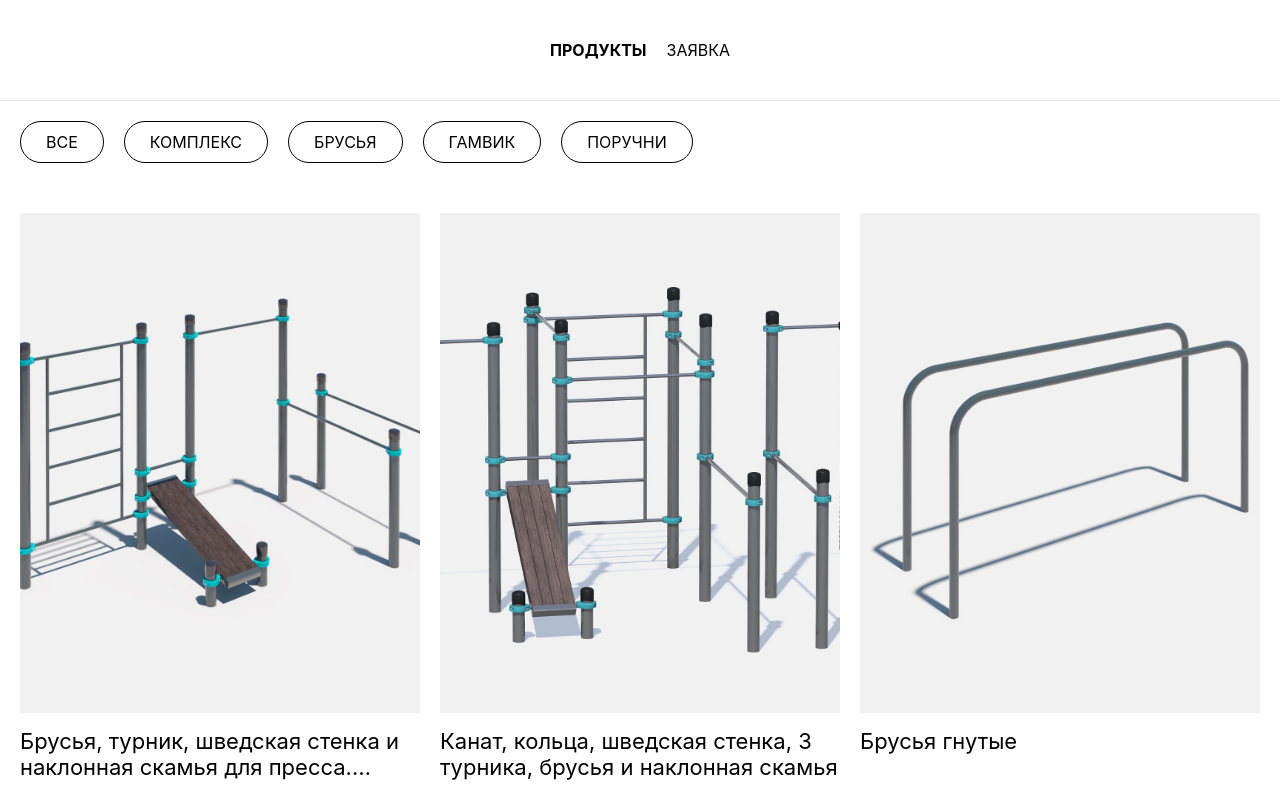
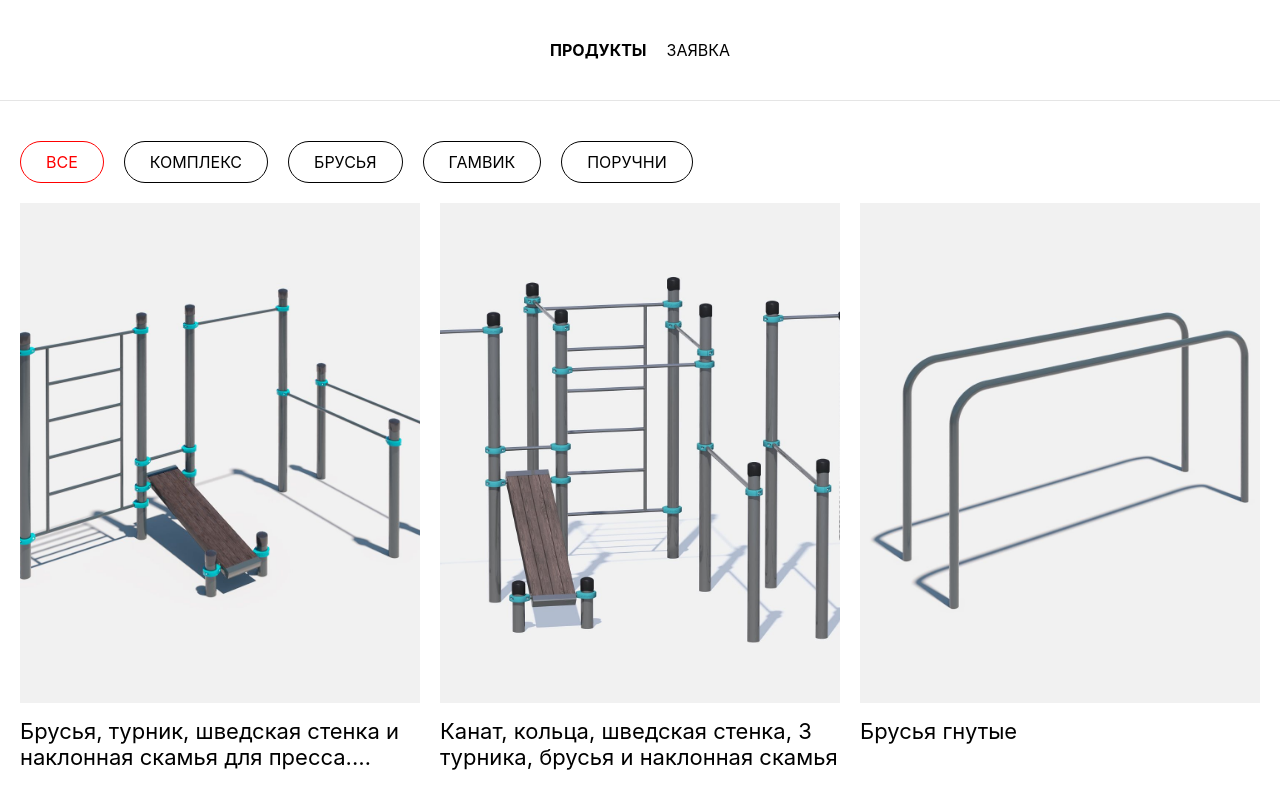
Before and after one commit to rjadyshkom/shopping-cart-demo, a React (Create React App) app: page / in a window 1280 px wide. Shown: the top 798 px of the page. Built offline with nearby package versions, Linux system fonts and the light colour scheme.

Commit message:
feat: filter animate

```diff
--- a/package.json
+++ b/package.json
@@ -8,6 +8,7 @@
     "@testing-library/user-event": "13.5.0",
     "axios": "0.27.2",
     "formik": "2.2.9",
+    "framer-motion": "6.3.11",
     "react": "^18.1.0",
     "react-dom": "^18.1.0",
     "react-router-dom": "6.3.0",
--- a/src/components/UI/filter/Filter.jsx
+++ b/src/components/UI/filter/Filter.jsx
@@ -1,9 +1,8 @@
-import React, { useEffect } from 'react';
+import React from 'react';
 import classes from './Filter.module.css';
 
 export const Filter = ({ products, setItems, activeCategory, setActiveCategory }) => {
   const chips = [...new Set(Object.values(products).map((label) => label.category))];
-  chips.unshift('Все');
 
   const filter = (category) => {
     const filtered = Object.values(products).filter((product) => product.category.includes(category));
@@ -11,14 +10,17 @@ export const Filter = ({ products, setItems, activeCategory, setActiveCategory }
     setItems(filtered);
   };
 
-  useEffect(() => {
-    if (activeCategory.toLocaleLowerCase() === 'все') {
-      setItems(products);
-    }
-  }, [activeCategory, products, setItems]);
-
   return (
     <div className={classes.container}>
+      <span
+        className={activeCategory === 'все' ? `${classes.label} ${classes.active}` : classes.label}
+        onClick={() => {
+          setActiveCategory('все');
+          setItems(products);
+        }}
+      >
+        Все
+      </span>
       {chips.map((category, key) => (
         <span
           className={activeCategory === category ? `${classes.label} ${classes.active}` : classes.label}
--- a/src/components/UI/filter/Filter.module.css
+++ b/src/components/UI/filter/Filter.module.css
@@ -10,7 +10,7 @@
 .container {
     display: flex;
     gap: 20px;
-    grid-column: 1/4;
+    padding: 20px 0;
 }
 
 .label {
@@ -20,9 +20,11 @@
     border-radius: 50px;
     color: #000;
     cursor: pointer;
+    user-select: none;
 }
 
 .active {
     border-color: red;
     color: red;
+    pointer-events: none;
 }
--- a/src/components/UI/product-card/ProductCard.jsx
+++ b/src/components/UI/product-card/ProductCard.jsx
@@ -3,11 +3,18 @@ import classes from './ProductCard.module.css';
 import { Button } from '../button/Button';
 import { TrashButton } from '../trash-button/TrashButton';
 import { Lightbox } from '../lightbox/Lightbox';
+import { motion } from 'framer-motion';
 
 export const ProductCard = ({ product, cartItems, onAdd, onRemove }) => {
   const isExist = cartItems.find((item) => item.id === product.id);
   return (
-    <article className={classes.container}>
+    <motion.div
+      layout
+      animate={{ opacity: 1 }}
+      initial={{ opacity: 0 }}
+      exit={{ opacity: 0 }}
+      className={classes.container}
+    >
       <Lightbox image={product.image} alt={product.description}>
         <img draggable={false} className={classes.image} src={product.image} alt={product.description} />
       </Lightbox>
@@ -22,6 +29,6 @@ export const ProductCard = ({ product, cartItems, onAdd, onRemove }) => {
           {isExist && <TrashButton onClick={() => onRemove(product)} />}
         </div>
       </div>
-    </article>
+    </motion.div>
   );
 };
--- a/src/helpers/constants.js
+++ b/src/helpers/constants.js
@@ -18,7 +18,7 @@ export const products = {
       'Брусья, турник, шведская стенка и наклонная скамья для пресса. Описание, которое не помещается в контейнер',
     price: 197156,
     category: 'Комплекс',
-    all: true
+    all: true,
   },
   two: {
     id: 2,
--- a/src/pages/products/Products.jsx
+++ b/src/pages/products/Products.jsx
@@ -4,6 +4,7 @@ import { ProductCard } from '../../components/UI/product-card/ProductCard';
 import { products } from '../../helpers/constants';
 import { AppContext } from '../../services/appContext';
 import { Filter } from '../../components/UI/filter/Filter';
+import { motion, AnimatePresence } from 'framer-motion';
 
 export const Products = () => {
   const { cartItems, onAdd, onRemove } = useContext(AppContext);
@@ -18,6 +19,8 @@ export const Products = () => {
         activeCategory={activeCategory}
         setActiveCategory={setActiveCategory}
       />
+      <motion.div layout className={classes.products}>
+        <AnimatePresence>
           {Object.values(items).map((product) => (
             <ProductCard
               key={product.id}
@@ -30,6 +33,8 @@ export const Products = () => {
               onRemove={onRemove}
             />
           ))}
+        </AnimatePresence>
+      </motion.div>
     </section>
   );
 };
--- a/src/pages/products/Products.module.css
+++ b/src/pages/products/Products.module.css
@@ -2,6 +2,9 @@
     max-width: 1440px;
     margin: 0 auto;
     padding: 20px 20px 100px;
+}
+
+.products {
     display: grid;
     grid-template-columns: repeat(3, 1fr);
     gap: 50px 20px;
```
Also changed, not shown: 1 other file (tests, documents, lock files or other folders). Lines whose indentation alone changed are shown as unchanged.
